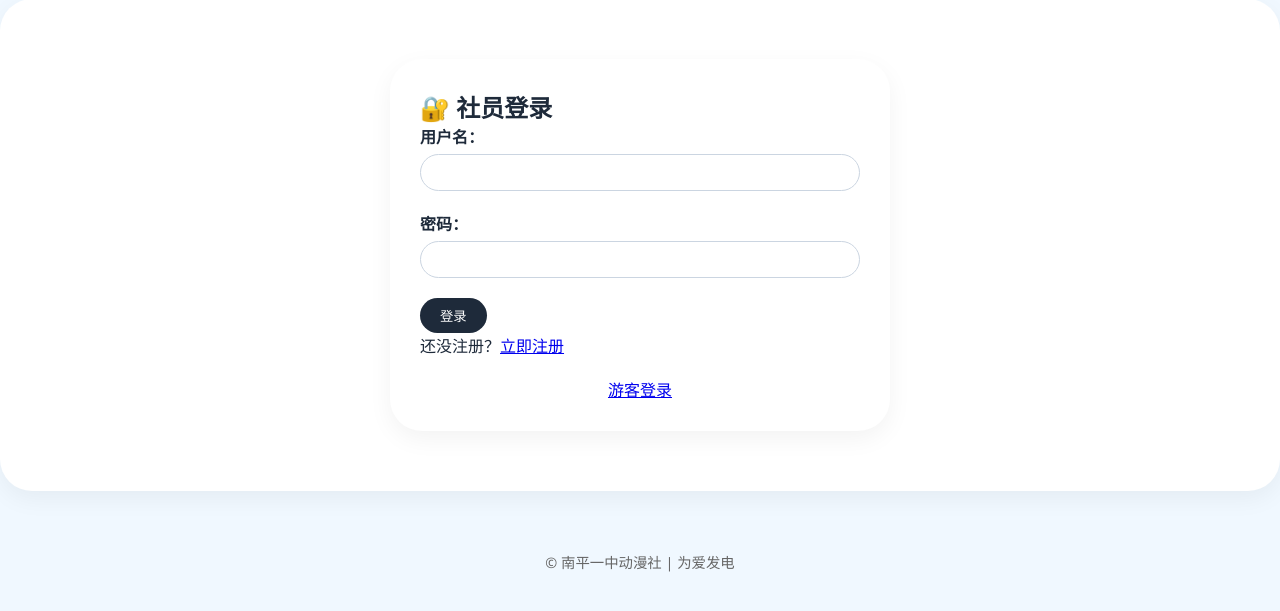
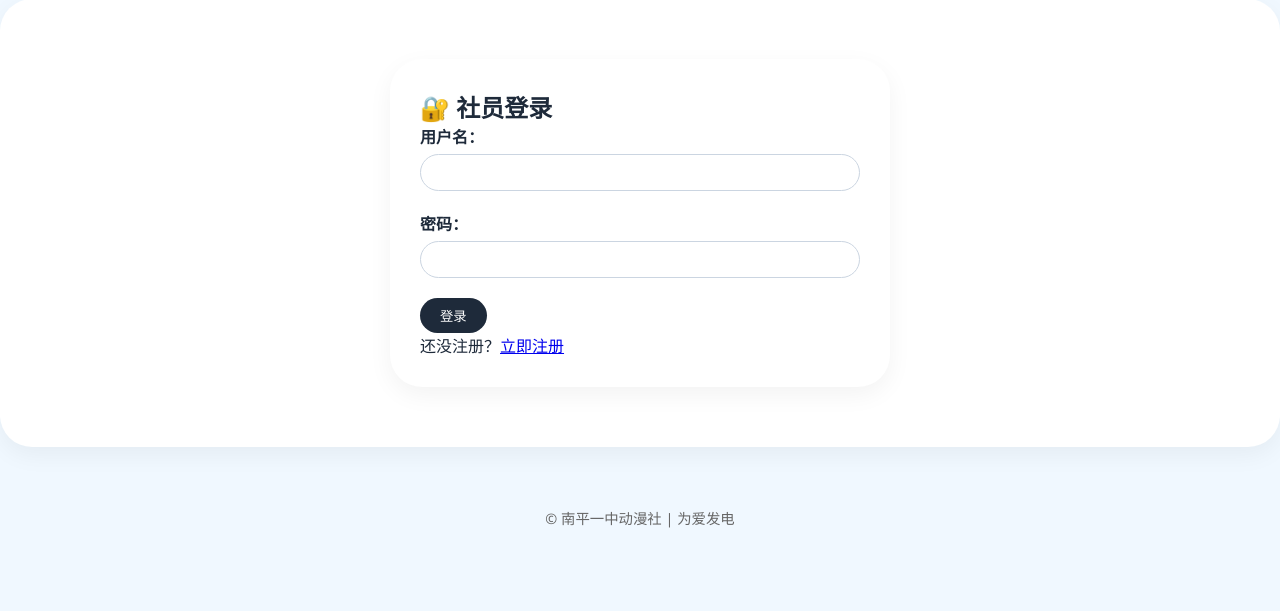
Before and after one commit to N-zihan/anime-club, a Flask app: page /login in a window 1280 px wide. Shown: the part 91-702 px from the top of the page. Run offline with Flask 3, Linux system fonts and the light colour scheme.

Commit message:
动漫社网站

```diff
--- a/app.py
+++ b/app.py
@@ -1,7 +1,6 @@
 import base64
 import os
 import re
-import uuid
 from datetime import datetime, timedelta, timezone
 from functools import wraps
 
@@ -209,16 +208,6 @@ def login():
         else:
             flash('用户名或密码错误', 'danger')
     return render_template('login.html')
-
-
-@app.route('/guest_login')
-def guest_login():
-    guest_id = -abs(hash(str(uuid.uuid4())) % 1000000) - 1
-    session['user_id'] = guest_id
-    session['username'] = f'游客_{str(uuid.uuid4())[:8]}'
-    session['is_guest'] = True
-    flash('您已以游客身份登录，部分功能受限（不能留言、推荐、下载番剧等）', 'info')
-    return redirect(url_for('index'))
 
 
 @app.route('/logout')
@@ -662,7 +651,7 @@ def get_avatar(user_id):
 @app.before_request
 def require_login():
     # 公开路由（未登录也能访问）
-    public_routes = ['login', 'register', 'static', 'guest_login', 'splash', 'index']
+    public_routes = ['login', 'register', 'static', 'splash']
     # 如果未登录，访问公开路由外的页面 → 跳转登录
     if not session.get('user_id') and request.endpoint not in public_routes:
         return redirect(url_for('login'))
--- a/templates/login.html
+++ b/templates/login.html
@@ -22,8 +22,5 @@
         {% endwith %}
     </form>
     <p>还没注册？<a href="{{ url_for('register') }}">立即注册</a></p>
-    <div style="text-align: center; margin-top: 20px;">
-        <a class="btn-secondary" href="{{ url_for('guest_login') }}">游客登录</a>
-    </div>
 </div>
 {% endblock %}
```
